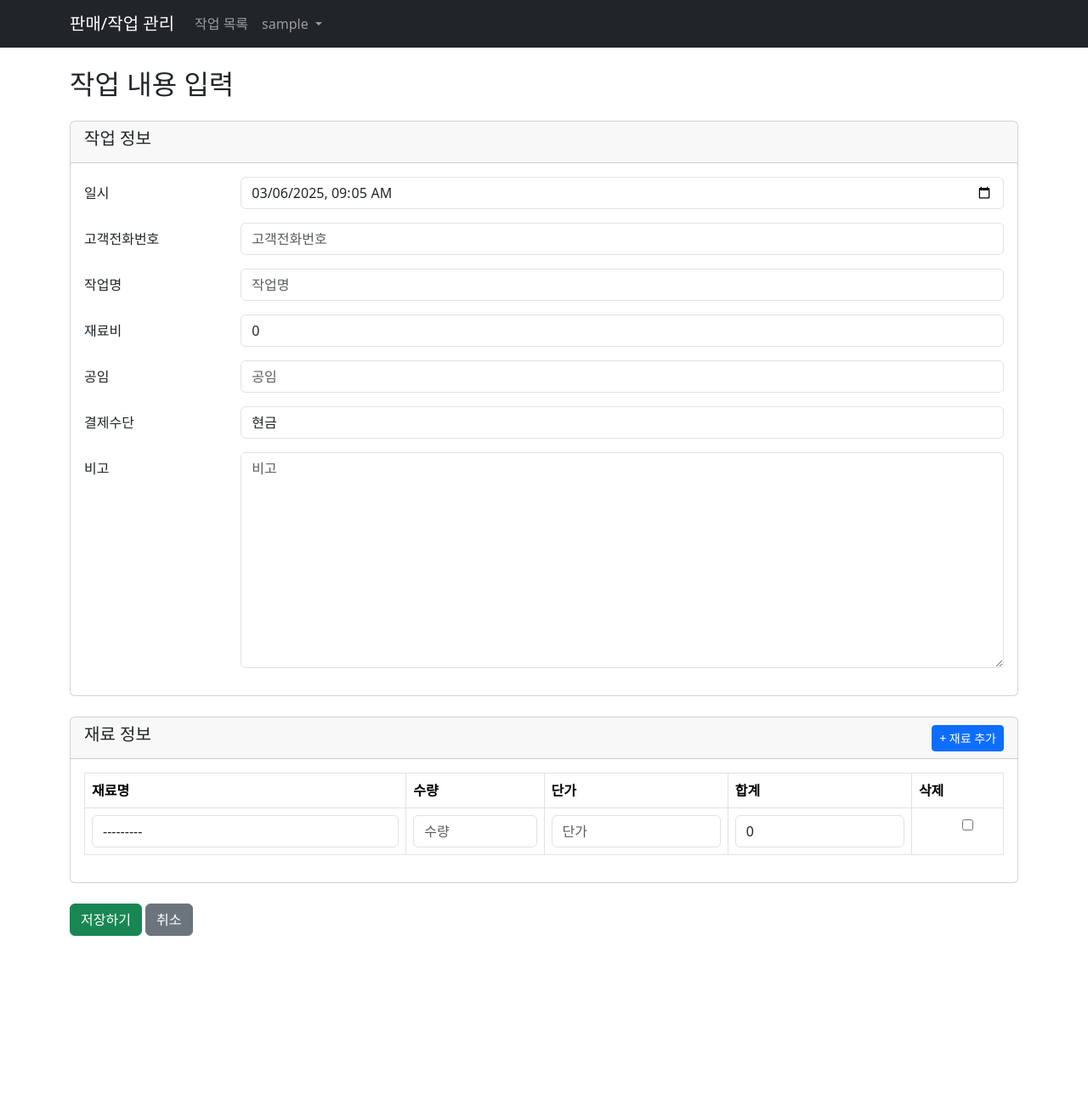
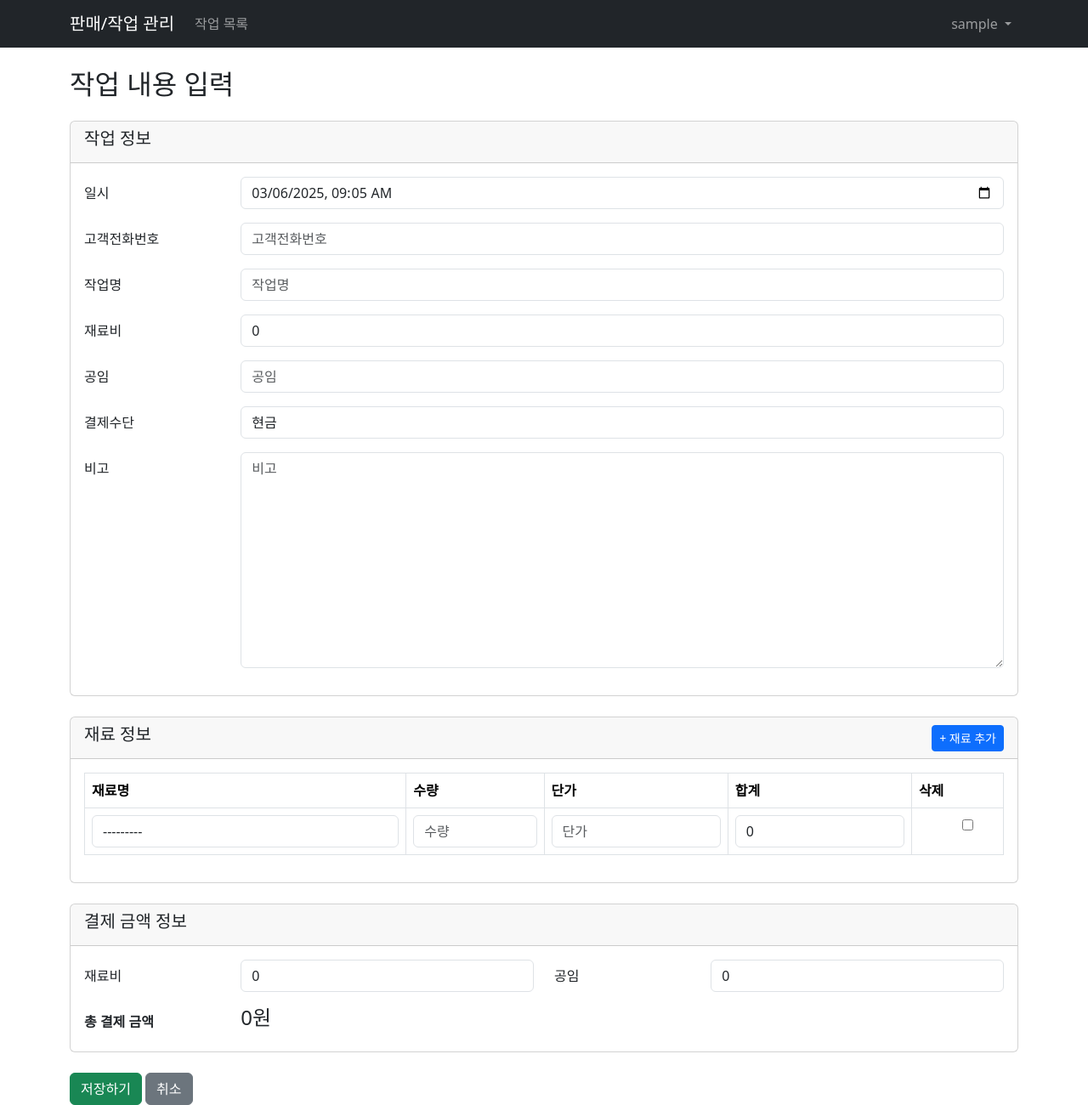
Before and after one commit to colacan01/saleswork, a Django app: page /work/create/ in a window 1280 px wide. Shown: the whole page at 85% size. Before the commit the page ends 1101 px from the top, so only its background shows below. Run offline with Django 5.2, Linux system fonts and the light colour scheme; the visitor is signed in with stand-in values (Sample User, id 1); data comes from the database, SQL or seed files in the repository.

Commit message:
작업 항목 폼에 결제 금액 정보 추가 및 총 금액 계산 기능 구현, 작업 상세 페이지에서 금액 표시 형식 개선, 작업 목록 페이지에서 아이콘 변경

```diff
--- a/main/templates/main/create_work_item.html
+++ b/main/templates/main/create_work_item.html
@@ -33,7 +33,7 @@
             </div>
         </div>
 
-        <div class="card">
+        <div class="card mb-4">
             <div class="card-header d-flex justify-content-between align-items-center">
                 <h5>재료 정보</h5>
                 <button type="button" id="add-material" class="btn btn-sm btn-primary">
@@ -90,6 +90,36 @@
             </div>
         </div>
 
+        <div class="card mb-4">
+            <div class="card-header">
+                <h5>결제 금액 정보</h5>
+            </div>
+            <div class="card-body">
+                <div class="row align-items-center">
+                    <div class="col-sm-2">
+                        <label class="col-form-label">재료비</label>
+                    </div>
+                    <div class="col-sm-4">
+                        <div class="form-control" id="total-material-display" readonly>0</div>
+                    </div>
+                    <div class="col-sm-2">
+                        <label class="col-form-label">공임</label>
+                    </div>
+                    <div class="col-sm-4">
+                        <div class="form-control" id="labor-cost-display" readonly>0</div>
+                    </div>
+                </div>
+                <div class="row mt-3">
+                    <div class="col-sm-2">
+                        <label class="col-form-label fw-bold">총 결제 금액</label>
+                    </div>
+                    <div class="col-sm-10">
+                        <h4 class="mb-0" id="grand-total-display">0원</h4>
+                    </div>
+                </div>
+            </div>
+        </div>
+
         <div class="mt-4">
             <button type="submit" class="btn btn-success">저장하기</button>
             <a href="{% url 'work_item_list' %}" class="btn btn-secondary">취소</a>
@@ -105,11 +135,12 @@
 
         // 재료비 입력란 (작업정보 섹션에 있는 필드)
         // 주의: 실제 재료비 입력 필드의 ID를 확인하고 수정하세요
-        const materialCostField = document.querySelector('#id_material_cost');
+        // const materialCostField = document.querySelector('#id_material_cost');
 
         // 페이지 로드 시 모든 행의 합계 계산
         calculateAllTotals();
         calculateTotalMaterialCost();
+        updateGrandTotal();
 
         // 폼 추가 버튼 이벤트
         addMaterialBtn.addEventListener('click', function() {
@@ -179,6 +210,7 @@
                 const row = event.target.closest('tr');
                 calculateRowTotal(row);
                 calculateTotalMaterialCost();
+                updateGrandTotal(); // 총 금액 업데이트 추가
             }
         });
 
@@ -194,6 +226,22 @@
                 }
             }
         });
+
+        // 공임 입력 필드에 이벤트 리스너 추가
+        const laborCostField = document.querySelector('#id_labor_cost');
+        if (laborCostField) {
+            laborCostField.addEventListener('input', function() {
+                updateGrandTotal();
+            });
+        }
+
+        // 재료비 필드에 이벤트 리스너 추가
+        const materialCostField = document.querySelector('#id_material_cost');
+        if (materialCostField) {
+            materialCostField.addEventListener('input', function() {
+                updateGrandTotal();
+            });
+        }
     });
 
     function updateUnitPrice(selectElement) {
@@ -256,10 +304,44 @@
         if (materialCostField) {
             materialCostField.value = totalCost;
 
+            // 총 재료비 표시 업데이트
+            const totalMaterialDisplay = document.querySelector('#total-material-display');
+            if (totalMaterialDisplay) {
+                totalMaterialDisplay.textContent = totalCost.toLocaleString('ko-KR');
+            }
+
             // 입력 변경 이벤트 발생 (다른 계산이 필요한 경우)
             const event = new Event('input', { bubbles: true });
             materialCostField.dispatchEvent(event);
         }
     }
+
+    // 총 금액(재료비+공임) 계산 및 표시
+    function updateGrandTotal() {
+        const materialCostField = document.querySelector('#id_material_cost');
+        const laborCostField = document.querySelector('#id_labor_cost');
+
+        let materialCost = 0;
+        let laborCost = 0;
+
+        if (materialCostField) {
+            materialCost = parseFloat(materialCostField.value) || 0;
+        }
+
+        if (laborCostField) {
+            laborCost = parseFloat(laborCostField.value) || 0;
+            // 공임 금액 표시 업데이트
+            const laborCostDisplay = document.querySelector('#labor-cost-display');
+            if (laborCostDisplay) {
+                laborCostDisplay.textContent = laborCost.toLocaleString('ko-KR');
+            }
+        }
+
+        const grandTotal = materialCost + laborCost;
+        const grandTotalDisplay = document.querySelector('#grand-total-display');
+        if (grandTotalDisplay) {
+            grandTotalDisplay.textContent = grandTotal.toLocaleString('ko-KR') + '원';
+        }
+    }
 </script>
 {% endblock %}
--- a/main/views.py
+++ b/main/views.py
@@ -26,6 +26,7 @@ def work_detail(request, work_id):
 def create_work_item(request):
     if request.method == 'POST':
         work_form = WorkItemForm(request.POST)
+        material_formset = MaterialFormSet(request.POST)
 
         if work_form.is_valid():
             # 작업 내용 저장
--- a/templates/base.html
+++ b/templates/base.html
@@ -6,6 +6,8 @@
   <title>{% block title %}판매/작업 관리{% endblock %}</title>
   <!-- Bootstrap CSS -->
   <link href="https://cdn.jsdelivr.net/npm/bootstrap@5.3.0-alpha1/dist/css/bootstrap.min.css" rel="stylesheet">
+  <!-- Bootstrap Icons -->
+  <link href="https://cdn.jsdelivr.net/npm/bootstrap-icons/font/bootstrap-icons.css" rel="stylesheet">
 </head>
 <body>
   <!-- 네비게이션 바 -->
@@ -22,7 +24,7 @@
           </li>
           <!-- 추가 메뉴 항목 -->
         </ul>
-        <ul class="navbar-nav ml-auto">
+        <ul class="navbar-nav ms-auto">
           {% if user.is_authenticated %}
               <li class="nav-item dropdown">
                   <a class="nav-link dropdown-toggle" href="#" id="navbarDropdown" role="button"
```
Also changed, not shown: main/templates/main/work_detail.html (+37 -7 lines), main/templates/main/work_item_list.html (+15 -11 lines), main/migrations/0002_workitem_customer_phone.py (added).
